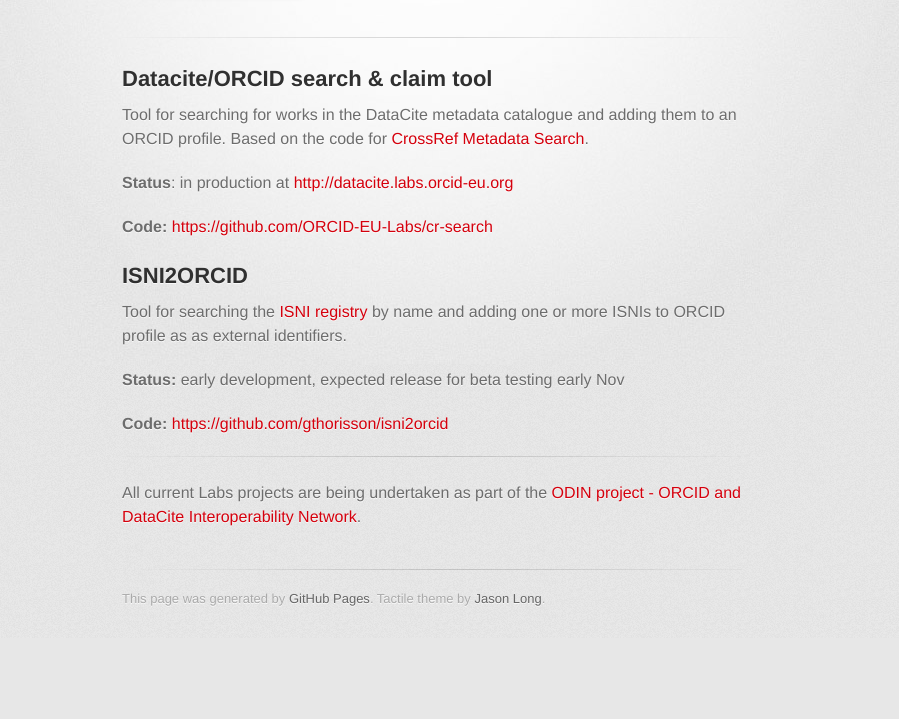
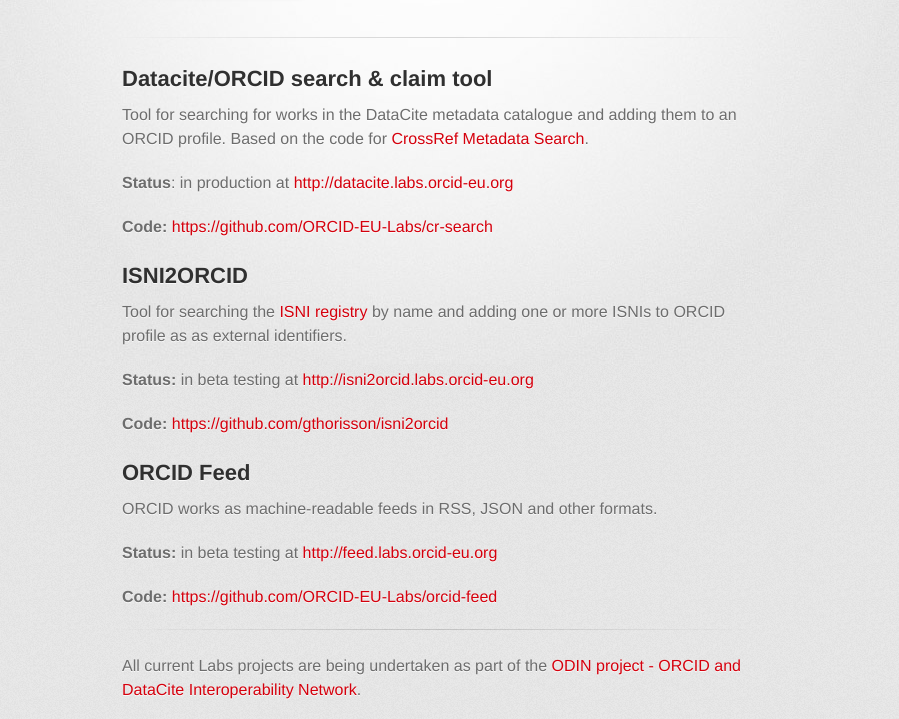
Before and after one commit to ORCID-EU-Labs/ORCID-EU-Labs.github.io, a plain HTML site: page index.html in a window 1280 px wide. Shown: the part 209-928 px from the top of the page, without its empty margins (208-1107 px from the left). Before the commit the page ends 847 px from the top, so only its background shows below. Drawn offline with Linux system fonts and the light colour scheme; a web font is replaced by a local one.

Commit message:
Added link to ISNI2ORCID tool and a section on ORCID Feed tool

```diff
--- a/index.html
+++ b/index.html
@@ -10,7 +10,7 @@
     <!--[if lt IE 9]>
     <script src="//html5shiv.googlecode.com/svn/trunk/html5.js"></script>
     <![endif]-->
-    <title>ORCID EU Labs by ORCID-EU-Labs</title>
+    <title>ORCID EU Labs</title>
   </head>
 
   <body>
@@ -19,7 +19,7 @@
 
         <header>
           <h1>ORCID EU Labs</h1>
-          <h2>ORCID EU Labs projects</h2>
+          <h2>ORCID research&development software projects</h2>
         </header>
 
         <section id="downloads" class="clearfix">
@@ -44,11 +44,23 @@
 <p>Tool for searching the <a href="http://isni.org">ISNI registry</a> by name and adding one or more
 ISNIs to ORCID profile as as external identifiers.</p>
 
-<p><strong>Status:</strong> early development, expected release for beta testing early Nov </p>
+<p><strong>Status:</strong> in beta testing at <a href="http://isni2orcid.labs.orcid-eu.org">http://isni2orcid.labs.orcid-eu.org</a> </p>
 
 <p><strong>Code:</strong> <a href="https://github.com/gthorisson/isni2orcid">https://github.com/gthorisson/isni2orcid</a></p>
 
-<hr><p>All current Labs projects are being undertaken as part of the <a href="http://odin-project.eu">ODIN project - ORCID and DataCite Interoperability Network</a>.</p>
+<h2>
+<a name="orcid-feed" class="anchor" href="#orcid-feed"><span class="octicon octicon-link"></span></a>ORCID Feed</h2>
+
+<p>ORCID works as machine-readable feeds in RSS, JSON and other formats.</p>
+
+<p><strong>Status:</strong> in beta testing at <a href="http://feed.labs.orcid-eu.org">http://feed.labs.orcid-eu.org</a> </p>
+
+<p><strong>Code:</strong> <a href="https://github.com/ORCID-EU-Labs/orcid-feed">https://github.com/ORCID-EU-Labs/orcid-feed</a></p>
+
+
+<hr>
+
+<p>All current Labs projects are being undertaken as part of the <a href="http://odin-project.eu">ODIN project - ORCID and DataCite Interoperability Network</a>.</p>
         </section>
 
         <footer>
```
